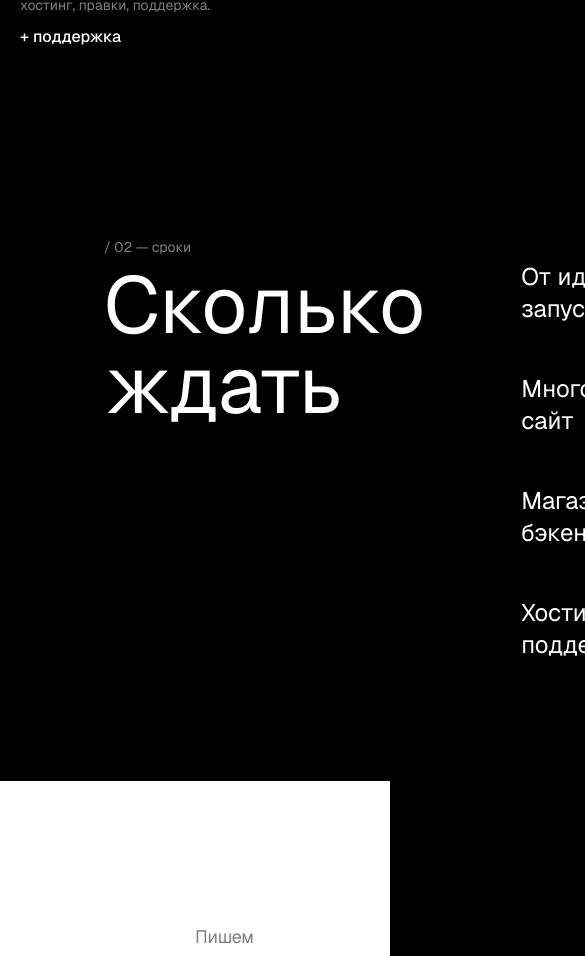
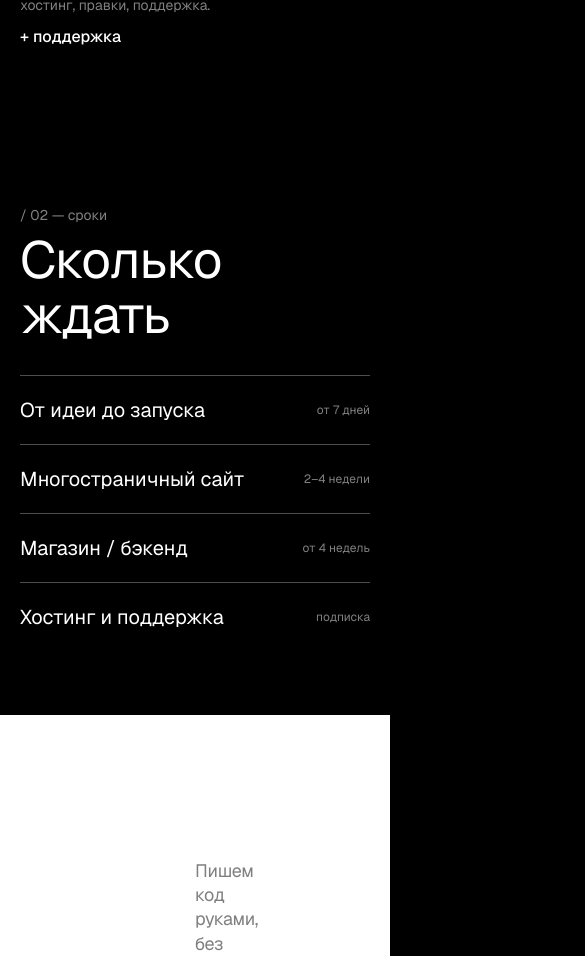
Before and after one commit to 111productionclub/111prodclub, a Next.js app in the folder frontend/: page / in a window 390 px wide. Shown: the part 1217-2173 px from the top of the page, 585 px wide, since content can reach past the window. Built offline with nearby package versions, Linux system fonts and the light colour scheme.

Commit message:
feat: mobile timeline

```diff
--- a/frontend/components/Timeline.tsx
+++ b/frontend/components/Timeline.tsx
@@ -12,10 +12,10 @@ const items: TimelineItem[] = [
 ];
 export default function Timeline() {
     return (
-        <section className="grid grid-cols-[1fr_2fr] gap-x-24 px-[104px] py-24">
+        <section className="grid grid-cols-1 lg:grid-cols-[1fr_2fr] lg:gap-x-24 px-5 py-16 md:px-[104px] md:py-24">
             <div>
                 <SectionLabel>/ 02 — сроки</SectionLabel>
-                <h2 className="mt-2 text-display">
+                <h2 className="mt-2 text-display-m md:text-display md:tracking-normal">
                     Сколько
                     <br />
                     ждать
@@ -23,12 +23,12 @@ export default function Timeline() {
             </div>
 
 
-            <ul>
+            <ul className="mt-8 lg:mt-0">
                 {items.map(
                     (item) => (
-                        <li key={item.title} className="flex items-center justify-between py-6">
-                            <span className="text-2xl">{item.title}</span>
-                            <span className="text-xs text-white/50">{item.duration}</span>
+                        <li key={item.title} className="flex items-center justify-between py-5 md:py-6 border-t border-white/30 lg:border-0 gap-4">
+                            <span className="text-xl md:text-2xl min-w-0">{item.title}</span>
+                            <span className="text-xs text-white/50 shrink-0 whitespace-nowrap">{item.duration}</span>
                         </li>
                     ))}
             </ul>
```
